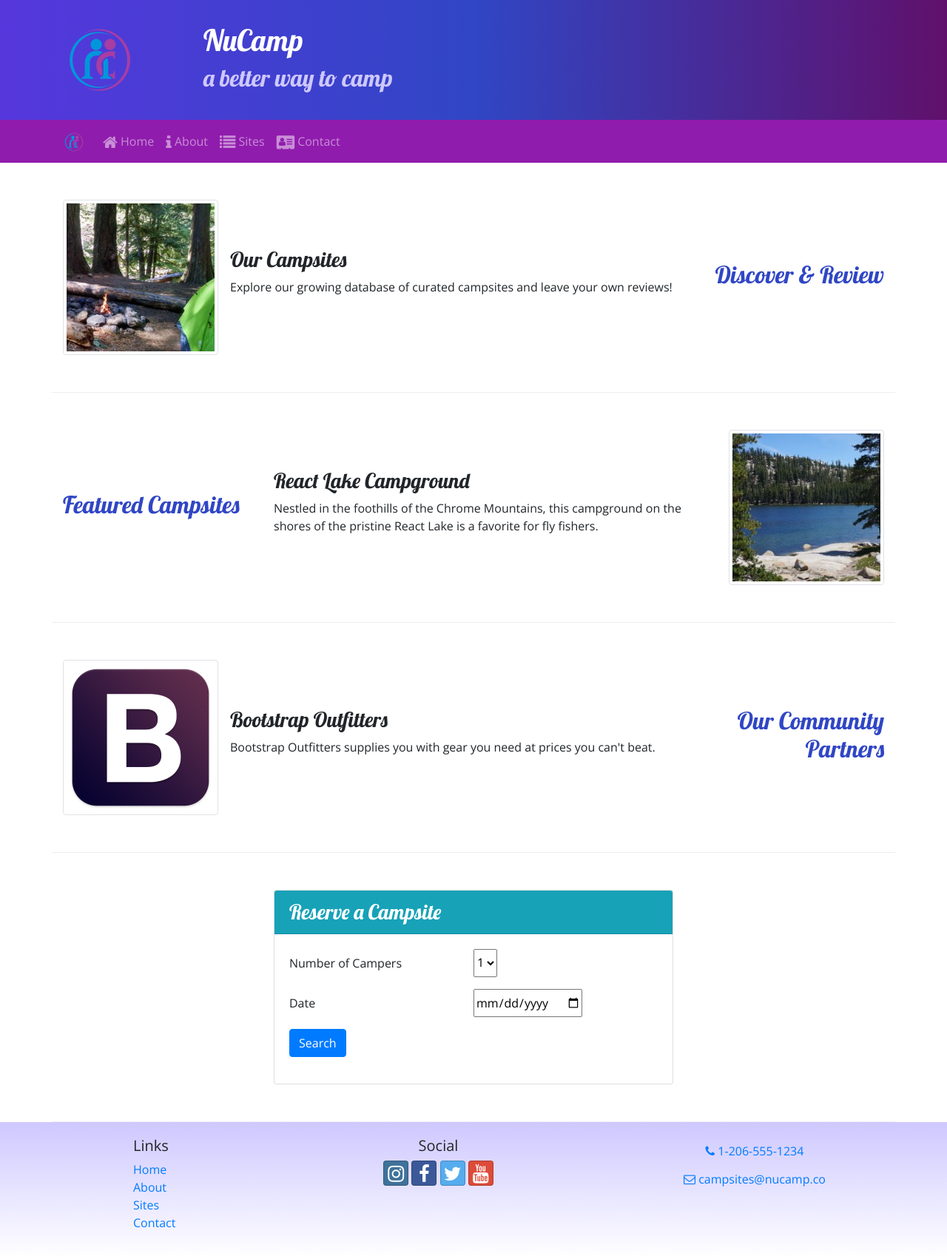
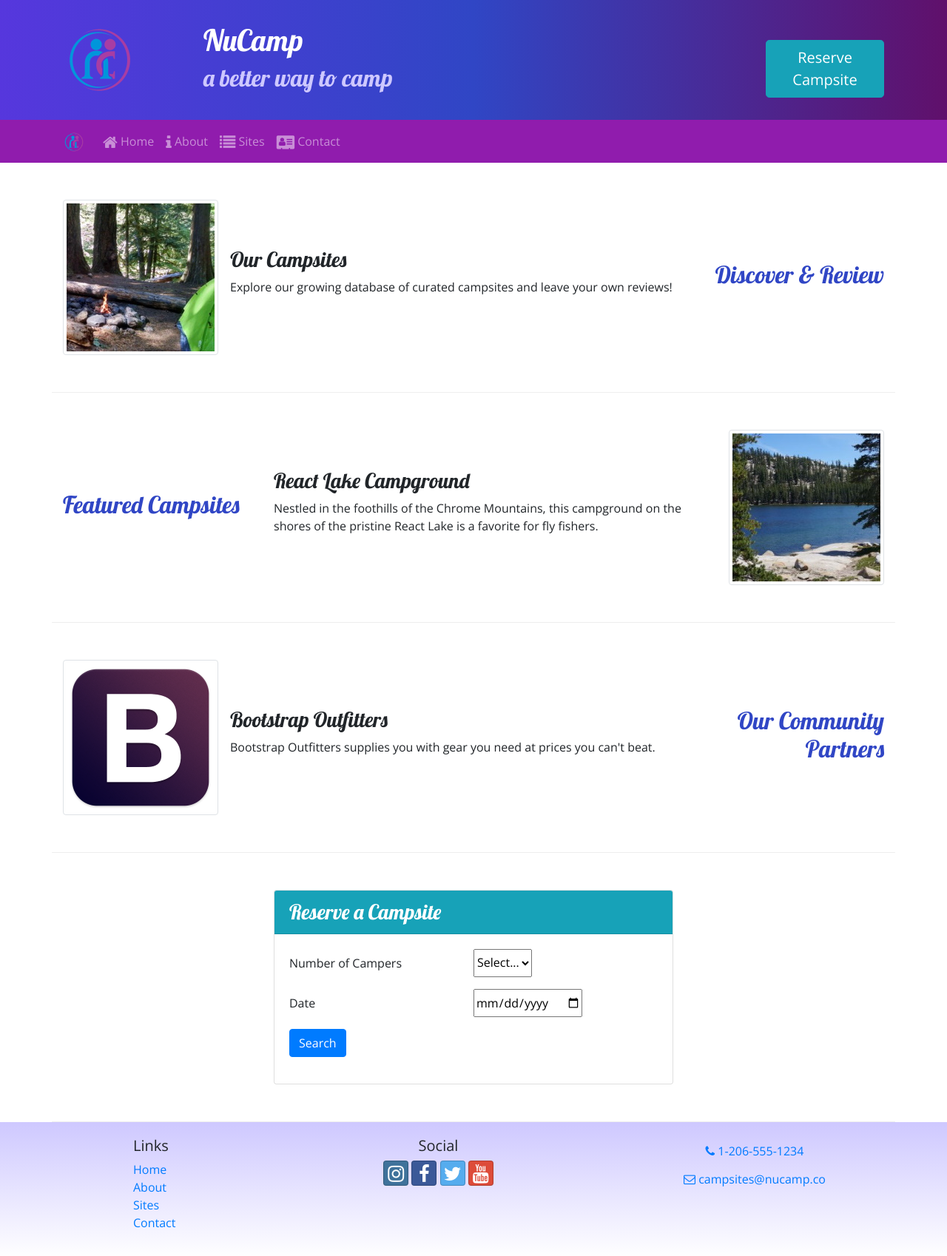
Before and after one commit to CindyGenoves/nucamp, a website: page index.html in a window 1280 px wide. Shown: the whole page at 74% size. Drawn offline with nearby package versions, Linux system fonts and the light colour scheme.

Commit message:
Week 2 Task 3

```diff
--- a/index.html
+++ b/index.html
@@ -28,6 +28,11 @@
                 <div class="col">
                     <h1>NuCamp</h1>
                     <h2>a better way to camp</h2>
+                </div>
+                <div class="col col-md-4 col-xl-2">
+                    <a href="#reserveForm">
+                        <button type="button" class="btn btn-info btn-lg mt-4">Reserve Campsite</button>
+                    </a>
                 </div>
             </div>
         </div>
@@ -102,10 +107,11 @@
                 <div class="card">
                     <h3 class="card-header bg-info text-white">Reserve a Campsite</h3>
                     <div class="card-body">
-                        <form>
+                        <form id="reserveForm">
                             <div class="form-group row">
                                 <label for="numberOfCampers" class="col col-sm-6 col-form-label">Number of Campers</label>
                                     <select name="numCampers" id="numCampers">
+                                        <option value="select">Select...</option>
                                         <option value="1">1</option>
                                         <option value="2">2</option>
                                         <option value="3">3</option>
```
